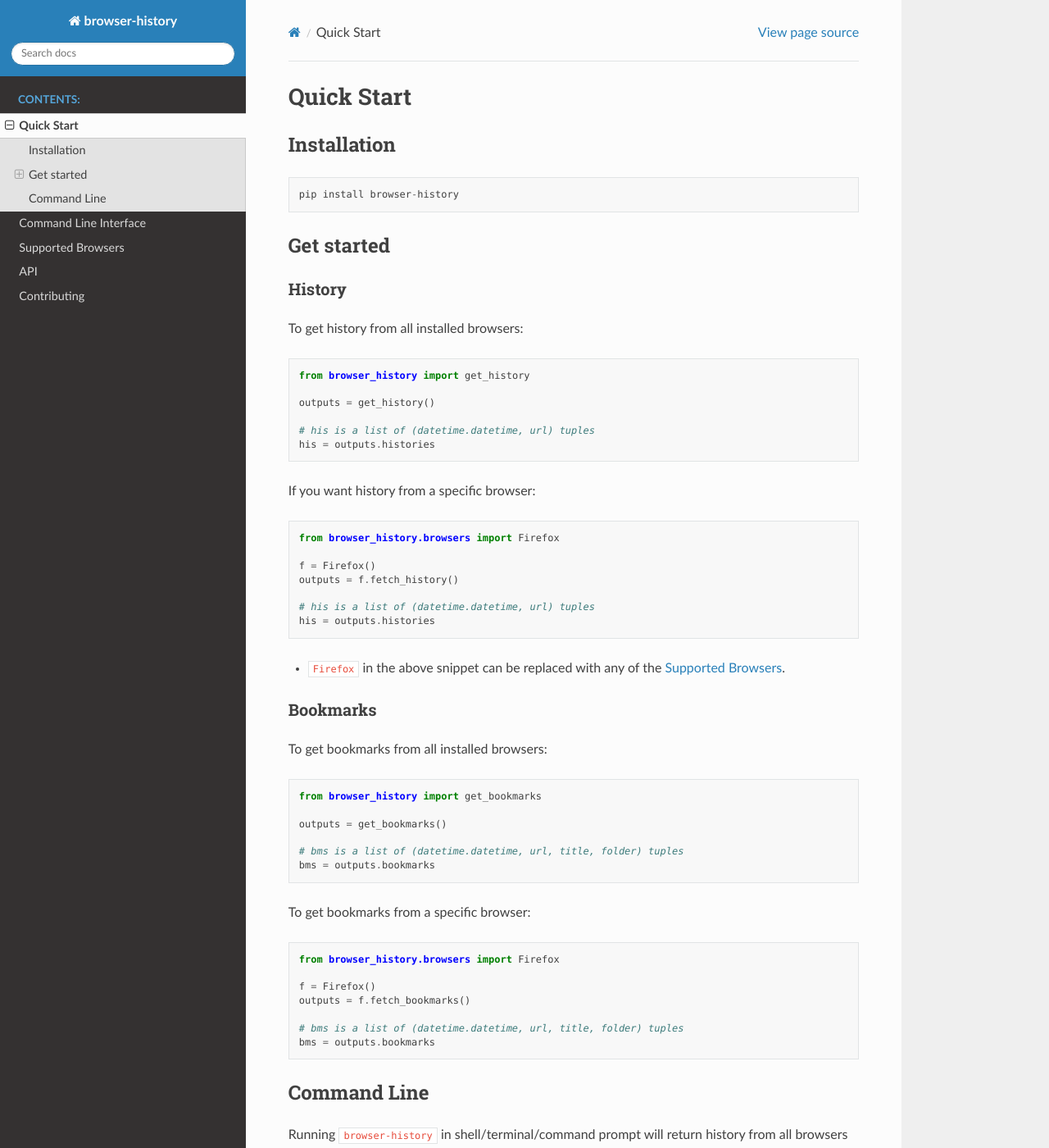
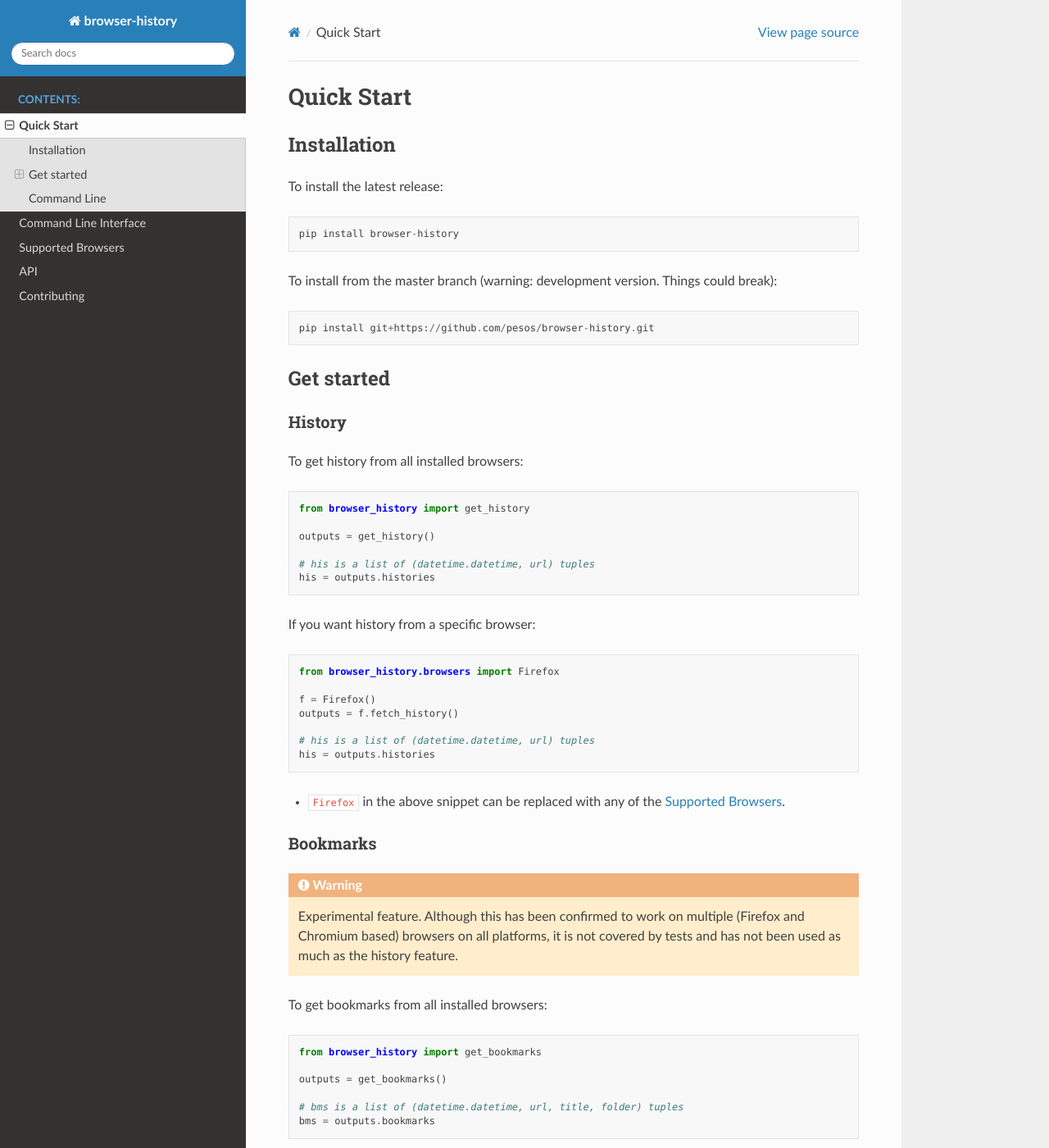
Before and after one commit to browser-history/browser-history, a Sphinx documentation site: the page built from docs/quickstart.rst, in a window 1280 px wide and 1400 px high. Shown: the whole window at 82% size. Built offline with Sphinx 7.4.7 and the Read the Docs theme 2.0.0, drawn with Linux system fonts in a browser that asks for light colours.

Commit message:
[DOCS] update docs for git install, bookmarks warning
added installation instructions for the master branch

added warning to bookmarks feature

removed readme warning regarding old release

```diff
--- a/docs/quickstart.rst
+++ b/docs/quickstart.rst
@@ -6,9 +6,14 @@
 Installation
 ------------
 
-::
+To install the latest release::
 
     pip install browser-history
+
+To install from the master branch (warning: development version. Things could break)::
+
+    pip install git+https://github.com/pesos/browser-history.git
+
 
 Get started
 -----------
@@ -42,6 +47,10 @@
 Bookmarks
 ^^^^^^^^^
 
+.. warning::
+    Experimental feature. Although this has been confirmed to work on multiple (Firefox and Chromium based) browsers
+    on all platforms, it is not covered by tests and has not been used as much as the history feature.
+
 To get bookmarks from all installed browsers:
 ::
 
```
Also changed, not shown: README.md (+15 -7 lines), 1 other file.
